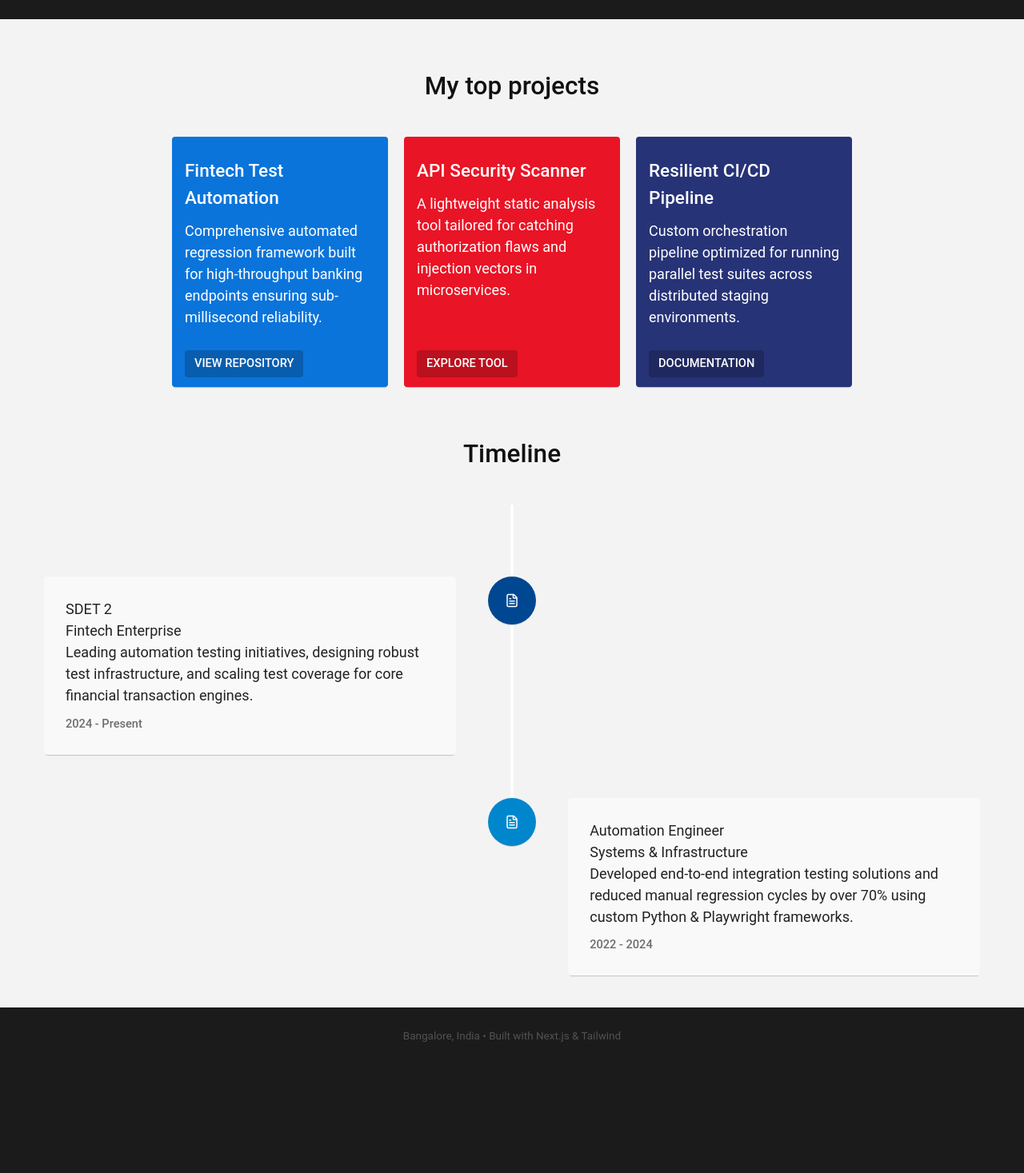
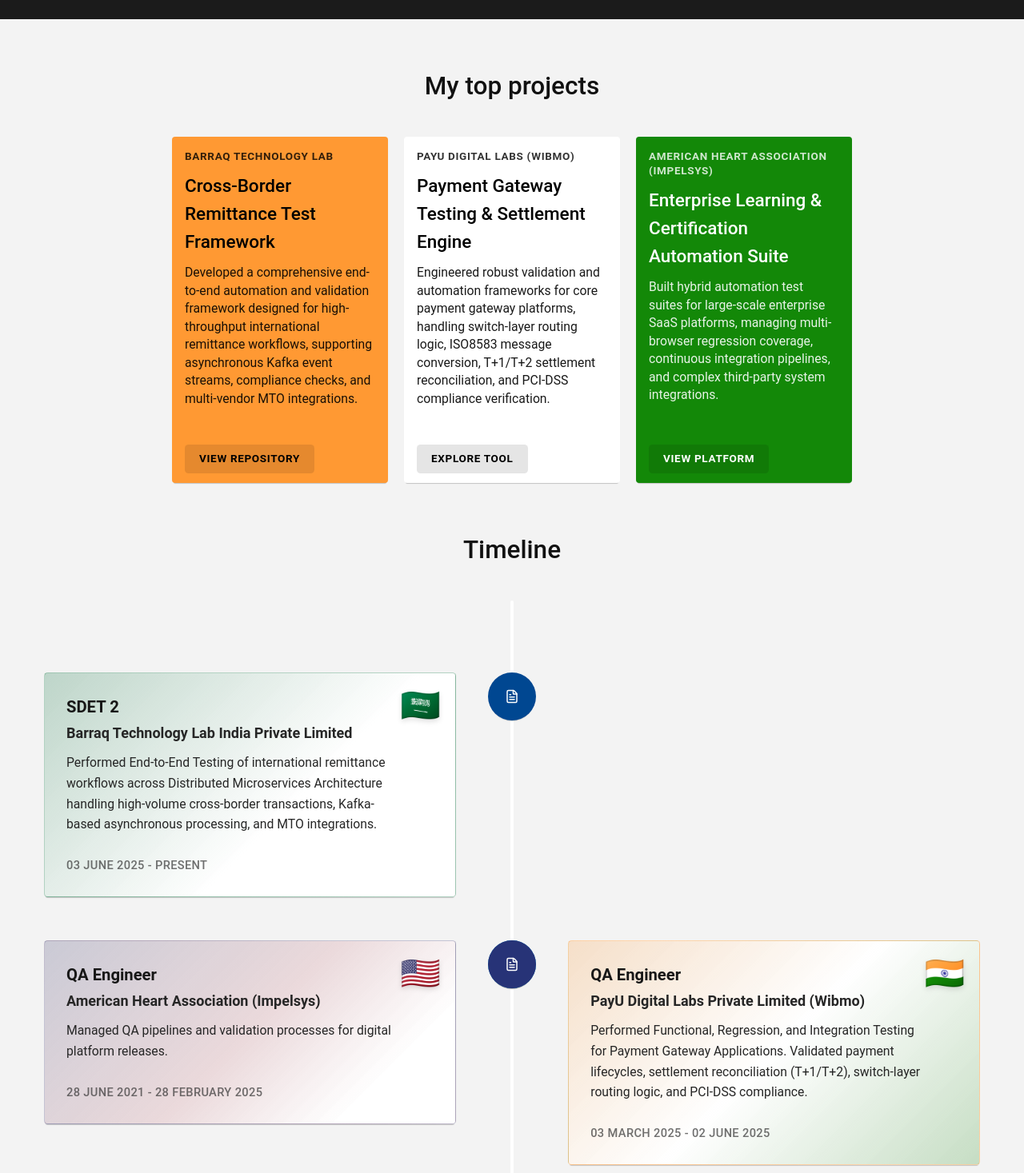
Before and after one commit to Anyonecandoit/kranthiPortfolio, a Next.js app: page / in a window 1280 px wide. Shown: the part 1330-2797 px from the top of the page at 80% size. Before the commit the page ends 2662 px from the top, so only its background shows below. Built offline with nearby package versions, Linux system fonts and the light colour scheme.

Commit message:
Add projects data

```diff
--- a/app/page.js
+++ b/app/page.js
@@ -1,56 +1,10 @@
 import ParticlesBackground from '@/components/ParticlesBackground';
 import FlashingName from '@/components/FlashingName';
 import TypewriterTitle from '@/components/TypewriterTitle';
+import { portfolioData } from '@/data/projects';
 import { FileText } from 'lucide-react';
 
 export default function Home() {
-    const portfolioData = {
-        topProjects: [
-            {
-                name: "Fintech Test Automation",
-                description: "Comprehensive automated regression framework built for high-throughput banking endpoints ensuring sub-millisecond reliability.",
-                background: "#0a74db",
-                color: "#fff",
-                calltoaction: "View Repository",
-                link: "https://github.com"
-            },
-            {
-                name: "API Security Scanner",
-                description: "A lightweight static analysis tool tailored for catching authorization flaws and injection vectors in microservices.",
-                background: "#e91425",
-                color: "#fff",
-                calltoaction: "Explore Tool",
-                link: "https://github.com"
-            },
-            {
-                name: "Resilient CI/CD Pipeline",
-                description: "Custom orchestration pipeline optimized for running parallel test suites across distributed staging environments.",
-                background: "#273377",
-                color: "#fff",
-                calltoaction: "Documentation",
-                link: "https://github.com"
-            }
-        ],
-        timeline: [
-            {
-                title: "SDET 2",
-                subtitle: "Fintech Enterprise",
-                content: "Leading automation testing initiatives, designing robust test infrastructure, and scaling test coverage for core financial transaction engines.",
-                date: "2024 - Present",
-                background: "#004791",
-                foreground: "#fff"
-            },
-            {
-                title: "Automation Engineer",
-                subtitle: "Systems & Infrastructure",
-                content: "Developed end-to-end integration testing solutions and reduced manual regression cycles by over 70% using custom Python & Playwright frameworks.",
-                date: "2022 - 2024",
-                background: "#0086cd",
-                foreground: "#fff"
-            }
-        ]
-    };
-
     return (
         <main className="relative min-h-screen bg-transparent text-neutral-100 flex flex-col justify-between selection:bg-neutral-800 selection:text-white">
             <ParticlesBackground />
@@ -71,27 +25,17 @@
                     KK
                 </div>
 
-                {/* Flashing Name & Typewriter Title */}
                 <FlashingName />
                 <TypewriterTitle />
 
                 {/* Social Icons Bar */}
                 <div className="socials flex items-center justify-center gap-4 mt-6 z-10 relative">
-                    {/* GitHub */}
-                    <a href="https://github.com" target="_blank" rel="noopener noreferrer" className="w-8 h-8 flex items-center justify-center text-white hover:text-sky-400 transition-colors">
-                        <svg className="w-5 h-5 fill-current" viewBox="0 0 24 24">
-                            <path d="M12 0C5.37 0 0 5.37 0 12c0 5.31 3.435 9.795 8.205 11.385.6.105.825-.255.825-.57 0-.285-.015-1.23-.015-2.235-3.015.555-3.795-.735-4.035-1.41-.135-.345-.72-1.41-1.23-1.695-.42-.225-1.02-.78-.015-.795.945-.015 1.62.87 1.845 1.23 1.08 1.815 2.805 1.305 3.495.99.105-.78.42-1.305.765-1.605-2.67-.3-5.46-1.335-5.46-5.925 0-1.305.465-2.385 1.23-3.225-.12-.3-.54-1.53.12-3.18 0 0 1.005-.315 3.3 1.23.96-.27 1.98-.405 3-.405s2.04.135 3 .405c2.295-1.56 3.3-1.23 3.3-1.23.66 1.65.24 2.88.12 3.18.765.84 1.23 1.905 1.23 3.225 0 4.605-2.805 5.625-5.475 5.925.435.375.81 1.095.81 2.22 0 1.605-.015 2.895-.015 3.3 0 .315.225.69.825.57A12.02 12.02 0 0024 12c0-6.63-5.37-12-12-12z"/>
-                        </svg>
-                    </a>
-
-                    {/* LinkedIn */}
                     <a href="https://linkedin.com/in/kranthi-kumar-katta-a40093318" target="_blank" rel="noopener noreferrer" className="w-8 h-8 flex items-center justify-center text-white hover:text-sky-400 transition-colors">
                         <svg className="w-5 h-5 fill-current" viewBox="0 0 24 24">
                             <path d="M19 0h-14c-2.761 0-5 2.239-5 5v14c0 2.761 2.239 5 5 5h14c2.762 0 5-2.239 5-5v-14c0-2.761-2.238-5-5-5zm-11 19h-3v-11h3v11zm-1.5-12.268c-.966 0-1.75-.79-1.75-1.764s.784-1.764 1.75-1.764 1.75.79 1.75 1.764-.783 1.764-1.75 1.764zm13.5 12.268h-3v-5.604c0-3.368-4-3.113-4 0v5.604h-3v-11h3v1.765c1.396-2.586 7-2.777 7 2.476v6.759z"/>
                         </svg>
                     </a>
 
-                    {/* Email */}
                     <a href="mailto:kranthikumarkatta2006@gmail.com" className="w-8 h-8 flex items-center justify-center text-white hover:text-sky-400 transition-colors">
                         <svg className="w-5 h-5 fill-current" viewBox="0 0 24 24">
                             <path d="M0 3v18h24v-18h-24zm6.623 7.929l-4.623 5.712v-9.421l4.911 3.252zm.983.655l4.394 2.916 4.394-2.916 5.23 6.07-19.248-.002 5.23-6.068zm9.771-1.584l4.623-3.25v9.422l-4.623-6.172z"/>
@@ -104,7 +48,7 @@
             <div className="section" id="about-me">
                 <div className="container">
                     <p><strong>Hey!</strong></p>
-                    <p>I’m Kranthi Kumar Katta from India. I love test automation, building resilient backend pipelines, securing fintech architecture, and exploring new programming paradigms.</p>
+                    <p>I’m Kranthi Kumar Katta from India, an SDET 2 specializing in test automation, API validation, fintech payment systems, and distributed microservices architecture.</p>
                 </div>
             </div>
 
@@ -119,13 +63,16 @@
                     <h3>My top projects</h3>
                     <div className="top-projects">
                         {portfolioData.topProjects.map((project, idx) => (
-                            <div key={idx} className="card" style={{ backgroundColor: project.background, color: project.color }}>
+                            <div key={idx} className="card flex flex-col justify-between" style={{ backgroundColor: project.background, color: project.color }}>
                                 <div className="card-content">
-                                    <h4>{project.name}</h4>
-                                    <div><p>{project.description}</p></div>
+                                    <span className="text-xs uppercase tracking-wider font-semibold opacity-80 block mb-1">
+                                        {project.company}
+                                    </span>
+                                    <h4 className="text-lg font-bold mb-2">{project.name}</h4>
+                                    <div><p className="text-sm opacity-90">{project.description}</p></div>
                                 </div>
-                                <div className="card-actions">
-                                    <a href={project.link} target="_blank" rel="noopener noreferrer" className="button">
+                                <div className="card-actions mt-4">
+                                    <a href={project.link} target="_blank" rel="noopener noreferrer" className="inline-block bg-black/10 hover:bg-black/20 text-current text-xs font-semibold uppercase tracking-wider py-2 px-4 rounded transition-colors">
                                         {project.calltoaction}
                                     </a>
                                 </div>
@@ -135,19 +82,55 @@
 
                     <h3>Timeline</h3>
                     <div className="timeline">
-                        {portfolioData.timeline.map((entry, idx) => (
-                            <div key={idx} className="timeline-element">
-                                <span className="timeline-element-icon" style={{ backgroundColor: entry.background, color: entry.foreground }}>
-                                    <FileText size={18} />
-                                </span>
-                                <div className="timeline-element-content">
-                                    <h4>{entry.title}</h4>
-                                    {entry.subtitle && <h5>{entry.subtitle}</h5>}
-                                    <div><p>{entry.content}</p></div>
-                                    <span className="timeline-element-date">{entry.date}</span>
+                        {portfolioData.timeline.map((entry, idx) => {
+                            // Rich, immersive flag-themed multi-stop gradients and borders
+                            let cardStyle = {};
+                            if (entry.flag === "🇸🇦") {
+                                cardStyle = {
+                                    background: "linear-gradient(135deg, rgba(0, 108, 53, 0.22) 0%, rgba(255, 255, 255, 0.95) 60%)",
+                                    borderColor: "rgba(0, 108, 53, 0.3)"
+                                };
+                            } else if (entry.flag === "🇺🇸") {
+                                cardStyle = {
+                                    background: "linear-gradient(135deg, rgba(60, 59, 110, 0.22) 0%, rgba(178, 34, 52, 0.12) 50%, rgba(255, 255, 255, 0.95) 80%)",
+                                    borderColor: "rgba(60, 59, 110, 0.3)"
+                                };
+                            } else if (entry.flag === "🇮🇳") {
+                                cardStyle = {
+                                    background: "linear-gradient(135deg, rgba(255, 153, 51, 0.22) 0%, rgba(255, 255, 255, 0.95) 50%, rgba(19, 136, 8, 0.2) 100%)",
+                                    borderColor: "rgba(255, 153, 51, 0.4)"
+                                };
+                            }
+
+                            return (
+                                <div key={idx} className="timeline-element">
+                                    <span className="timeline-element-icon" style={{ backgroundColor: entry.background, color: entry.foreground }}>
+                                        <FileText size={18} />
+                                    </span>
+                                    <div
+                                        className="timeline-element-content relative overflow-hidden shadow-xl rounded-2xl p-6 text-neutral-900 border transition-all hover:shadow-2xl hover:scale-[1.01]"
+                                        style={cardStyle}
+                                    >
+                                        {/* Rich Flag Badge */}
+                                        <div className="absolute top-4 right-4 text-4xl select-none z-0 drop-shadow-md">
+                                            {entry.flag}
+                                        </div>
+
+                                        {/* Foreground Content */}
+                                        <div className="relative z-10 pr-8">
+                                            <h4 className="font-bold text-lg text-neutral-900">{entry.title}</h4>
+                                            {entry.subtitle && (
+                                                <h5 className="font-semibold text-neutral-800 mt-0.5">
+                                                    {entry.subtitle}
+                                                </h5>
+                                            )}
+                                            <div className="mt-2.5"><p className="text-sm text-neutral-800 leading-relaxed font-normal">{entry.content}</p></div>
+                                            <span className="timeline-element-date block mt-4 text-xs font-bold text-neutral-600 tracking-wide uppercase">{entry.date}</span>
+                                        </div>
+                                    </div>
                                 </div>
-                            </div>
-                        ))}
+                            );
+                        })}
                     </div>
                 </div>
             </div>
--- /dev/null
+++ b/data/projects.ts
@@ -0,0 +1,63 @@
+export const portfolioData = {
+    topProjects: [
+        {
+            company: "Barraq Technology Lab",
+            name: "Cross-Border Remittance Test Framework",
+            description: "Developed a comprehensive end-to-end automation and validation framework designed for high-throughput international remittance workflows, supporting asynchronous Kafka event streams, compliance checks, and multi-vendor MTO integrations.",
+            background: "#FF9933", // Indian Saffron
+            color: "#000000",      // Dark high-contrast text
+            calltoaction: "View Repository",
+            link: "https://github.com"
+        },
+        {
+            company: "PayU Digital Labs (Wibmo)",
+            name: "Payment Gateway Testing & Settlement Engine",
+            description: "Engineered robust validation and automation frameworks for core payment gateway platforms, handling switch-layer routing logic, ISO8583 message conversion, T+1/T+2 settlement reconciliation, and PCI-DSS compliance verification.",
+            background: "#FFFFFF", // Pure White
+            color: "#000000",      // Dark high-contrast text
+            calltoaction: "Explore Tool",
+            link: "https://github.com"
+        },
+        {
+            company: "American Heart Association (Impelsys)",
+            name: "Enterprise Learning & Certification Automation Suite",
+            description: "Built hybrid automation test suites for large-scale enterprise SaaS platforms, managing multi-browser regression coverage, continuous integration pipelines, and complex third-party system integrations.",
+            background: "#138808", // India Green
+            color: "#ffffff",      // White text
+            calltoaction: "View Platform",
+            link: "https://atlas.heart.org/"
+        }
+    ],
+    timeline: [
+        {
+            title: "SDET 2",
+            subtitle: "Barraq Technology Lab India Private Limited",
+            flag: "🇸🇦",
+            location: "Saudi Arabia Platform",
+            content: "Performed End-to-End Testing of international remittance workflows across Distributed Microservices Architecture handling high-volume cross-border transactions, Kafka-based asynchronous processing, and MTO integrations.",
+            date: "03 June 2025 - Present",
+            background: "#004791",
+            foreground: "#fff"
+        },
+        {
+            title: "QA Engineer",
+            subtitle: "PayU Digital Labs Private Limited (Wibmo)",
+            flag: "🇮🇳",
+            location: "India Platform",
+            content: "Performed Functional, Regression, and Integration Testing for Payment Gateway Applications. Validated payment lifecycles, settlement reconciliation (T+1/T+2), switch-layer routing logic, and PCI-DSS compliance.",
+            date: "03 March 2025 - 02 June 2025",
+            background: "#0086cd",
+            foreground: "#fff"
+        },
+        {
+            title: "QA Engineer",
+            subtitle: "American Heart Association (Impelsys)",
+            flag: "🇺🇸",
+            location: "USA Platform",
+            content: "Managed QA pipelines and validation processes for digital platform releases.",
+            date: "28 June 2021 - 28 February 2025",
+            background: "#273377",
+            foreground: "#fff"
+        }
+    ]
+};
```
Also changed, not shown: app/impossible-list/page.js (+17 -16 lines), 2 other files (tests, documents, lock files or other folders).
